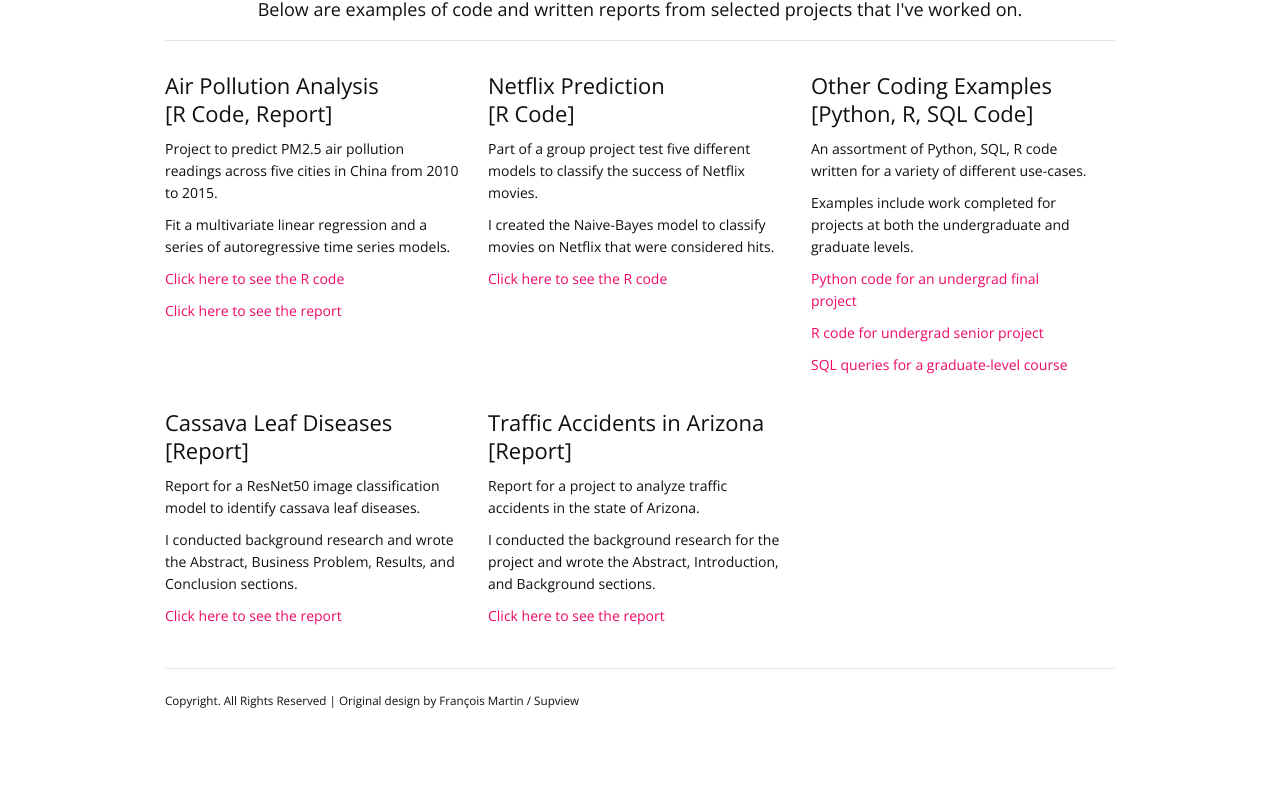
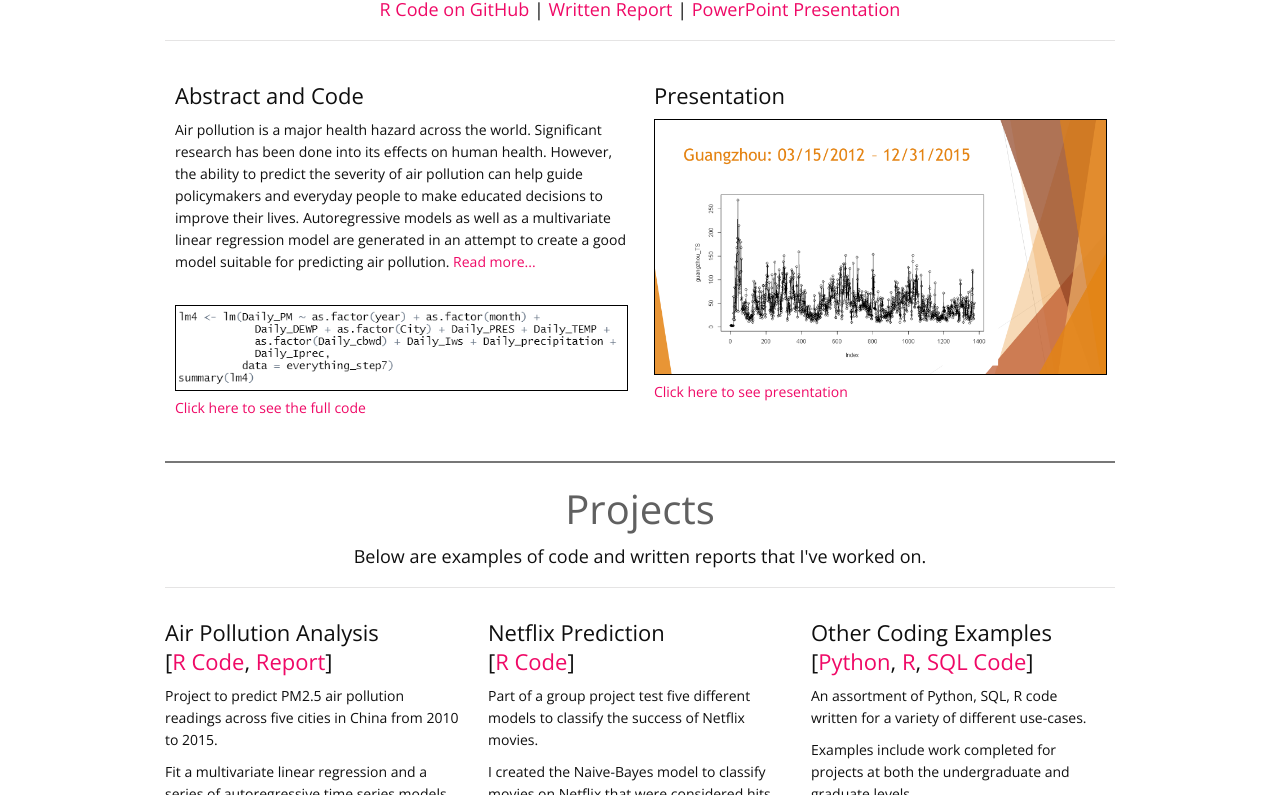
Before and after one commit to ehch3/ehch3.github.io, a plain HTML site: page index.html in a window 1280 px wide. Shown: the part 333-1128 px from the top of the page. Before the commit the page ends 1075 px from the top, so only its background shows below. Drawn offline with nearby package versions, Linux system fonts and the light colour scheme.

Commit message:
Add files via upload

```diff
--- a/index.html
+++ b/index.html
@@ -22,49 +22,71 @@
 	</nav>
 </header>
 <section id="video" class="home">
-	<h1>E.H. Cheung</h1>
+	<h1>E.H. Ch3ung</h1>
 	<h2>Data analyst with a passion for making the world a better, more efficient place.</h2>
 </section>
 <section id="main-content">
 	<div class="text-intro">
+		<h2>Featured Project: Air Pollution Analysis</h2>
+		<div class="text-center-index">
+			<p><a href="https://github.com/ehch3/Air-Pollution-Analysis/blob/main/Air_Pollution.R" target="_blank">R Code on GitHub</a> | <a href="https://docs.google.com/document/d/e/2PACX-1vTr1--8YXKOPbOGmZJMkMAQNcrhtQvua4BkH6WfzyBlof_WdDCVPMEGiE0tAqzP3Q/pub" target="_blank">Written Report</a> | <a href="https://drive.google.com/file/d/1Grrmr5lQ5AQNwtX1wzY83PDSciGo4CKq/view?usp=sharing" target="_blank">PowerPoint Presentation</a></p>
+		</div>
+	</div>
+	<div class="columns features divider-bottom">
+		<div class="one-half first">
+			<h3>Abstract and Code</h3>
+			<p>Air pollution is a major health hazard across the world. Significant research has been done into its effects on human health. However, the ability to predict the severity of air pollution can help guide policymakers and everyday people to make educated decisions to improve their lives. Autoregressive models as well as a multivariate linear regression model are generated in an attempt to create a good model suitable for predicting air pollution. <a href="https://docs.google.com/document/d/e/2PACX-1vTr1--8YXKOPbOGmZJMkMAQNcrhtQvua4BkH6WfzyBlof_WdDCVPMEGiE0tAqzP3Q/pub" target="_blank">Read more...</a></p>
+			<br>
+			<img class = "small-border" src = "images/R_Code.png">
+			<p><a href="https://github.com/ehch3/Air-Pollution-Analysis/blob/main/Air_Pollution.R" target="_blank">Click here to see the full code</a></p>
+		</div>
+		<div class="one-half">
+			<h3>Presentation</h3>
+			<img class = "small-border" src = "images/Presentation.png">
+			<p><a href="https://drive.google.com/file/d/1Grrmr5lQ5AQNwtX1wzY83PDSciGo4CKq/view?usp=sharing" target="_blank">Click here to see presentation</a></p>
+		</div>
+	</div>
+</section>
+<section id="main-content">
+	<div class="text-intro">
 		<h2>Projects</h2>
-		<div class = "text-center-index">
-			<p>Below are examples of code and written reports from selected projects that I've worked on.</p>
+		<div class="text-center-index">
+			<p>Below are examples of code and written reports that I've worked on.</p>
 		</div>
 	</div>
 	<div class="columns features">
 		<div class="one-third first">
-			<h3>Air Pollution Analysis<br>[R Code, Report]</h3>
+			<h3>Air Pollution Analysis<br>[<a href="https://github.com/ehch3/Air-Pollution-Analysis/blob/main/Air_Pollution.R" target="_blank">R Code</a>, <a href="https://docs.google.com/document/d/e/2PACX-1vTr1--8YXKOPbOGmZJMkMAQNcrhtQvua4BkH6WfzyBlof_WdDCVPMEGiE0tAqzP3Q/pub" target="_blank">Report</a>]</h3>
 			<p>Project to predict PM2.5 air pollution readings across five cities in China from 2010 to 2015.</p>
 			<p>Fit a multivariate linear regression and a series of autoregressive time series models.</p>
-			<p><a href="#" class="more">Click here to see the R code</a></p>
-			<p><a href = "https://docs.google.com/document/d/e/2PACX-1vTr1--8YXKOPbOGmZJMkMAQNcrhtQvua4BkH6WfzyBlof_WdDCVPMEGiE0tAqzP3Q/pub" target = "_blank" class = "more">Click here to see the report</a></p>
+			<p><a href="https://github.com/ehch3/Air-Pollution-Analysis/blob/main/Air_Pollution.R" target="_blank" class="more">Click here to see the R code</a></p>
+			<p><a href="https://docs.google.com/document/d/e/2PACX-1vTr1--8YXKOPbOGmZJMkMAQNcrhtQvua4BkH6WfzyBlof_WdDCVPMEGiE0tAqzP3Q/pub" target="_blank" class="more">Click here to see the report</a></p>
 		</div>
 		<div class="one-third">
-			<h3>Netflix Prediction<br>[R Code]</h3>
+			<h3>Netflix Prediction<br>[<a href="https://github.com/ehch3/Netflix-Prediction/blob/main/NetflixPrediction.R" target="_blank">R Code</a>]</h3>
 			<p>Part of a group project test five different models to classify the success of Netflix movies.</p>
 			<p>I created the Naive-Bayes model to classify movies on Netflix that were considered hits. </p>
-			<p><a href="#" class="more">Click here to see the R code</a></p>
+			<p><a href="https://github.com/ehch3/Netflix-Prediction/blob/main/NetflixPrediction.R" target="_blank" class="more">Click here to see the R code</a></p>
 		</div>
 		<div class="one-third">
-			<h3>Other Coding Examples<br>[Python, R, SQL Code]</h3>
+			<h3>Other Coding Examples<br>[<a href="https://github.com/ehch3/Undergrad-Python-Project/blob/main/Payroll_Project.py" target="_blank">Python</a>, <a href="https://github.com/ehch3/Undergrad-Capstone-Project/blob/main/Undergrad_Capstone_Project.R" target="_blank">R</a>, <a href="https://github.com/ehch3/SQL-Queries/blob/main/SQL_Query_Examples.sql" target="_blank">SQL Code</a>]</h3>
 			<p>An assortment of Python, SQL, R code written for a variety of different use-cases. </p>
 			<p>Examples include work completed for projects at both the undergraduate and graduate levels.</p>
-			<p><a href="#" class="more">Python code for an undergrad final project</a></p>
-			<p><a href = "#" class = "more">R code for undergrad senior project</a></p>
-			<p><a href = "#" class = "more">SQL queries for a graduate-level course</a></p>
+			<p><a href="https://github.com/ehch3/Undergrad-Python-Project/blob/main/Payroll_Project.py" target="_blank" class="more">Python code for an undergrad final project</a></p>
+			<p><a href="https://github.com/ehch3/Undergrad-Capstone-Project/blob/main/Undergrad_Capstone_Project.R" target="_blank" class="more">R code for undergrad senior project</a></p>
+			<p><a href="https://github.com/ehch3/SQL-Queries/blob/main/SQL_Query_Examples.sql" target="_blank" class="more">SQL queries for a graduate-level course</a></p>
 		</div>
 		<div class="one-third first">
-			<h3>Cassava Leaf Diseases<br>[Report]</h3>
+			<h3>Cassava Leaf Diseases<br>[<a href="https://docs.google.com/document/d/e/2PACX-1vTUIPkuFOABIzeN7zUHMxqeaKuuYQXGOYrJsg65uKK1ZCsgTxBAv3KcMfOUBt0tEA/pub" target="_blank">Report</a>]</h3>
 			<p>Report for a ResNet50 image classification model to identify cassava leaf diseases.</p>
 			<p>I conducted background research and wrote the Abstract, Business Problem, Results, and Conclusion sections.</p>
-			<p><a href="https://docs.google.com/document/d/e/2PACX-1vTUIPkuFOABIzeN7zUHMxqeaKuuYQXGOYrJsg65uKK1ZCsgTxBAv3KcMfOUBt0tEA/pub" target = "_blank" class="more">Click here to see the report</a></p>
+			<p><a href="https://docs.google.com/document/d/e/2PACX-1vTUIPkuFOABIzeN7zUHMxqeaKuuYQXGOYrJsg65uKK1ZCsgTxBAv3KcMfOUBt0tEA/pub" target="_blank" class="more">Click here to see the report</a></p>
 		</div>
 		<div class="one-third">
-			<h3>Traffic Accidents in Arizona<br>[Report]</h3>
+			<h3>Traffic Accidents in Arizona<br>[<a href="https://docs.google.com/document/d/e/2PACX-1vSXTWIF7G22K18yozgVeG0X_I5GYo-EgIixdMY3ZwkeinpMVF5d9NA2K1OGSoUscg/pub" target="_blank">Report</a>]</h3>
 			<p>Report for a project to analyze traffic accidents in the state of Arizona. </p>
 			<p>I conducted the background research for the project and wrote the Abstract, Introduction, and Background sections.</p>
-			<p><a href="https://docs.google.com/document/d/e/2PACX-1vSXTWIF7G22K18yozgVeG0X_I5GYo-EgIixdMY3ZwkeinpMVF5d9NA2K1OGSoUscg/pub" target = "_blank" class="more">Click here to see the report</a></p>
+			<p><a href="https://docs.google.com/document/d/e/2PACX-1vSXTWIF7G22K18yozgVeG0X_I5GYo-EgIixdMY3ZwkeinpMVF5d9NA2K1OGSoUscg/pub" target="_blank" class="more">Click here to see the report</a></p>
 		</div>
 	</div>
 </section>
```
